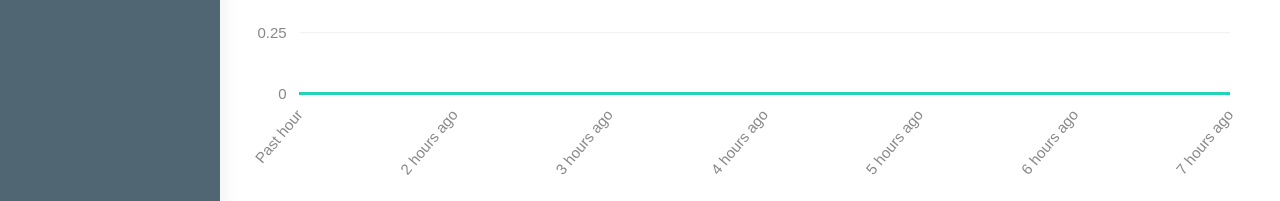
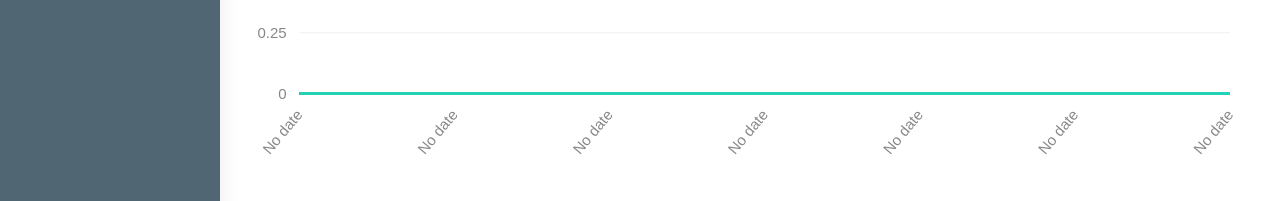
Before and after one commit to tim-van-kemenade/IDP-V1Q-5_Maeslantkering, a Flask app: page / in a window 1280 px wide. Shown: the part 947-1148 px from the top of the page. Run offline with Flask 2, Linux system fonts and the light colour scheme; some libraries are stand-ins or nearby versions; grey boxes are pictures that could not be loaded.

Commit message:
Website improvements

```diff
--- a/client/static/js/graphs.js
+++ b/client/static/js/graphs.js
@@ -43,38 +43,38 @@ Morris.Area({
 var graph_wind = Morris.Area({
     element: 'morris-area-wind',
     data: [{
-            period: 'Past hour',
-            Wind_1: 0,
-            Wind_2: 0
+            period: 'No date',
+            wind_speed: 0,
+            wind_burst: 0
         }, {
-            period: '2 hours ago',
-            Wind_1: 0,
-            Wind_2: 0
+            period: 'No date',
+            wind_speed: 0,
+            wind_burst: 0
         }, {
-            period: '3 hours ago',
-            Wind_1: 0,
-            Wind_2: 0
+            period: 'No date',
+            wind_speed: 0,
+            wind_burst: 0
         }, {
-            period: '4 hours ago',
-            Wind_1: 0,
-            Wind_2: 0
+            period: 'No date',
+            wind_speed: 0,
+            wind_burst: 0
         }, {
-            period: '5 hours ago',
-            Wind_1: 0,
-            Wind_2: 0
+            period: 'No date',
+            wind_speed: 0,
+            wind_burst: 0
         }, {
-            period: '6 hours ago',
-            Wind_1: 0,
-            Wind_2: 0
+            period: 'No date',
+            wind_speed: 0,
+            wind_burst: 0
         },
         {
-            period: '7 hours ago',
-            Wind_1: 0,
-            Wind_2: 0
+            period: 'No date',
+            wind_speed: 0,
+            wind_burst: 0
         }
     ],
     xkey: 'period',
-    ykeys: ['Wind_1', 'Wind_2'],
+    ykeys: ['wind_speed', 'wind_burst'],
     labels: ['Burst', 'Speed'],
     pointSize: 0,
     fillOpacity: 0,
--- a/client/templates/index.html
+++ b/client/templates/index.html
@@ -127,7 +127,7 @@
             <div class="col-md-12">
               <div class="white-box">
                 <h3 class="box-title">Maeslantkering</h3>
-                <img class="img-responsive" src="https://www.portofrotterdam.com/sites/default/files/styles/por_is_content_image/public/maeslantkering_0.jpg?itok=DRSLPx3S" alt="Maeslantkering">
+                <img class="img-responsive" src="{{ url_for('static', filename='images/maeslantkering_index.jpg') }}" alt="Maeslantkering">
               </div>
             </div>
           </div>
```
Also changed, not shown: client/templates/about_project.html (+8 -4 lines), server/controllers/rest_controller.py (+21 -1 lines), client/static/images/float_sensor.jpg (added), client/static/images/maeslantkering_about_project.jpg (added), client/static/images/maeslantkering_index.jpg (added), client/static/images/servo.jpg (added).
